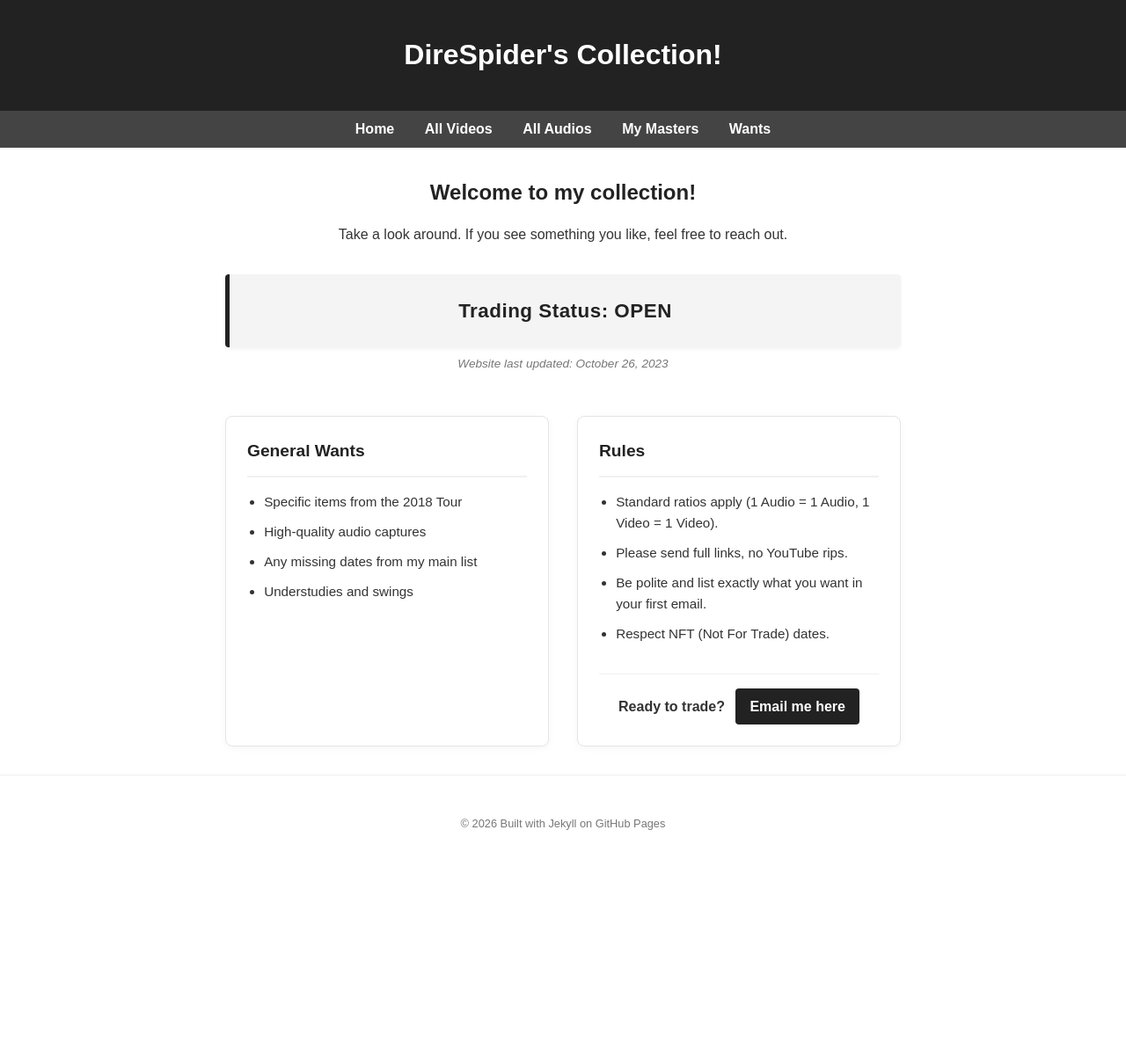
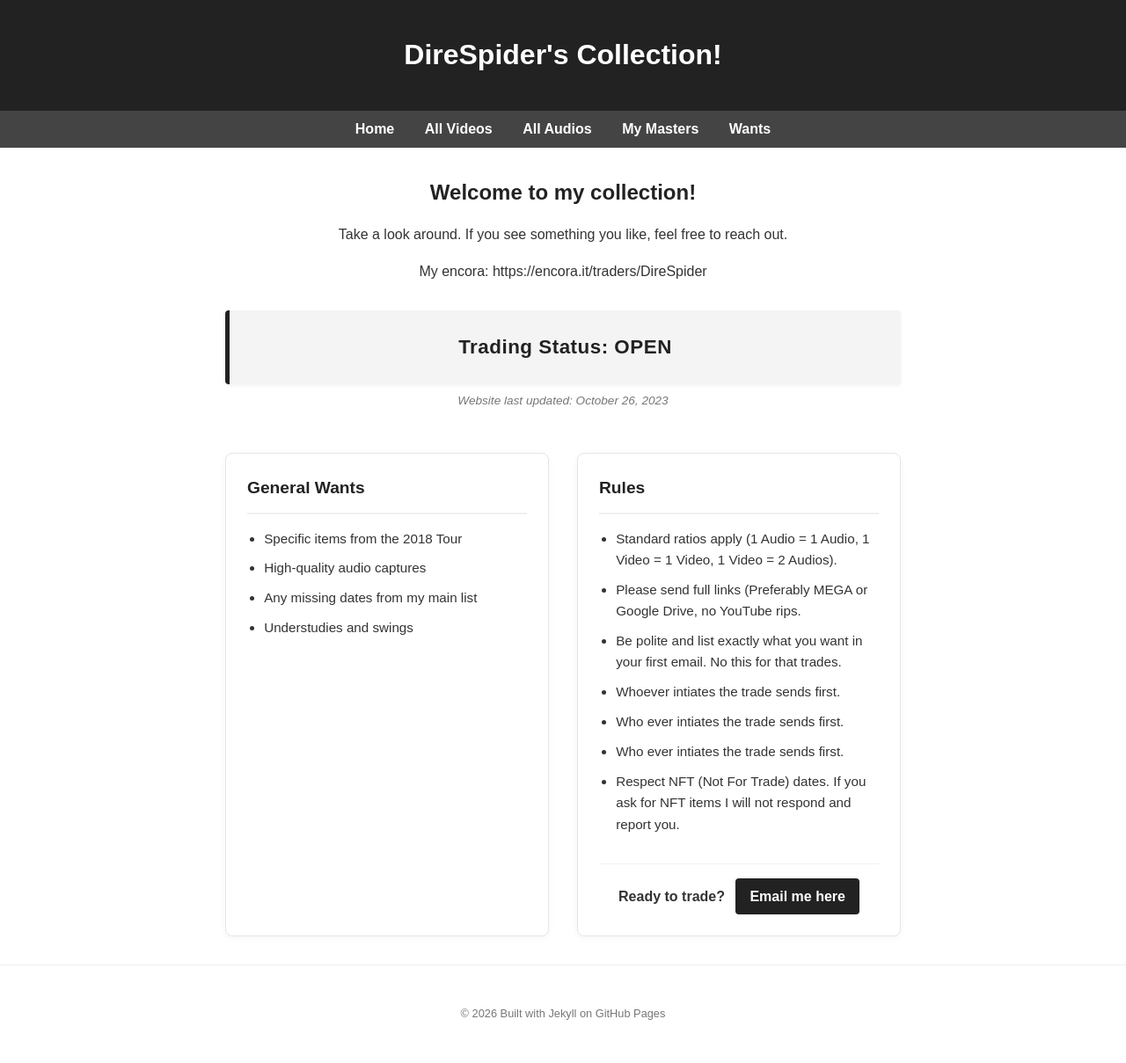
Before and after one commit to DireSpider/direspider.github.io, a Jekyll site: the page built from index.html, in a window 1280 px wide. Shown: the whole page at 88% size. Built offline with Jekyll 4.4.1, drawn with Linux system fonts in a browser that asks for light colours; before the commit the page ends 992 px from its top, so only the background shows below that.

Commit message:
Update index.html with new content and rules
Added a link to encora and updated trading rules.

```diff
--- a/index.html
+++ b/index.html
@@ -6,6 +6,7 @@ title: My Gallery
         <div class="welcome-message">
             <h2>Welcome to my collection!</h2>
             <p>Take a look around. If you see something you like, feel free to reach out.</p>
+            <p> My encora: https://encora.it/traders/DireSpider</p>
         </div>
 
         <div class="trading-status">
@@ -31,10 +32,15 @@ title: My Gallery
             <div class="split-column">
                 <h2>Rules</h2>
                 <ul>
-                    <li>Standard ratios apply (1 Audio = 1 Audio, 1 Video = 1 Video).</li>
-                    <li>Please send full links, no YouTube rips.</li>
-                    <li>Be polite and list exactly what you want in your first email.</li>
-                    <li>Respect NFT (Not For Trade) dates.</li>
+                    <li>Standard ratios apply (1 Audio = 1 Audio, 1 Video = 1 Video, 1 Video = 2 Audios).</li>
+                    <li>Please send full links (Preferably MEGA or Google Drive, no YouTube rips.</li>
+                    <li>Be polite and list exactly what you want in your first email. No this for that trades.</li>
+                    <li>Whoever intiates the trade sends first.</li>
+                    <li>Who ever intiates the trade sends first.</li>
+                    <li>Who ever intiates the trade sends first.</li>
+
+
+                    <li>Respect NFT (Not For Trade) dates. If you ask for NFT items I will not respond and report you.</li>
                 </ul>
 
                 <div class="email-container">
```
